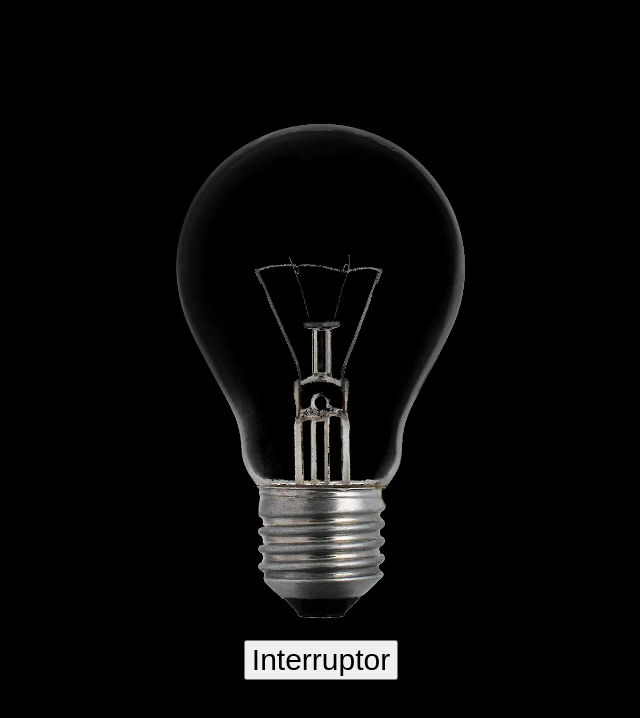
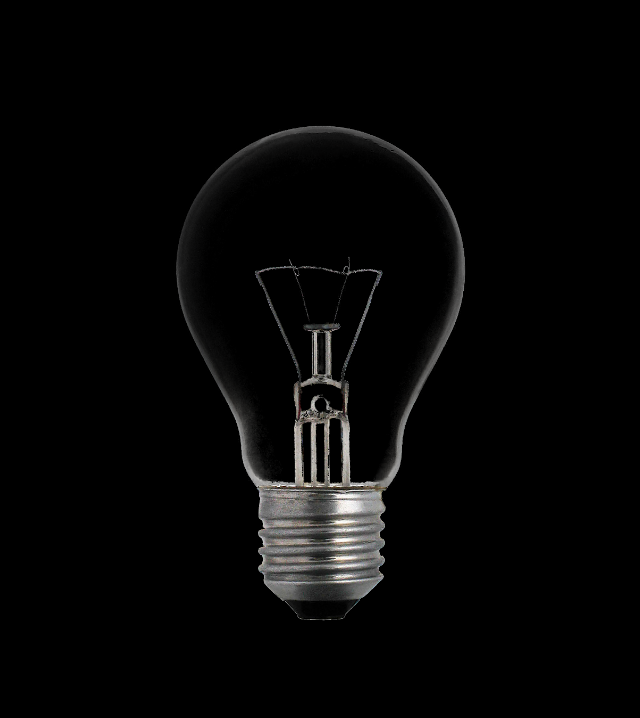
Before and after one commit to Ezuros/LightOn-Off-SoulCode, a plain HTML site: page index.html in a window 1280 px wide. Shown: the whole page, without its empty margins (319-959 px from the left). Drawn offline with Linux system fonts and the light colour scheme.

Commit message:
Button update

```diff
--- a/animacao.css
+++ b/animacao.css
@@ -26,10 +26,15 @@ section {
 }
 
 .ligado {
-  content: url(./img/liagada.png);
+  content: url(./img/acesa.png);
 
 }
 
 .clarear {
   background-color: rgb(255, 255, 255);
 }
+
+button{
+  background-color: transparent;
+  border: 0cm;
+}
```
